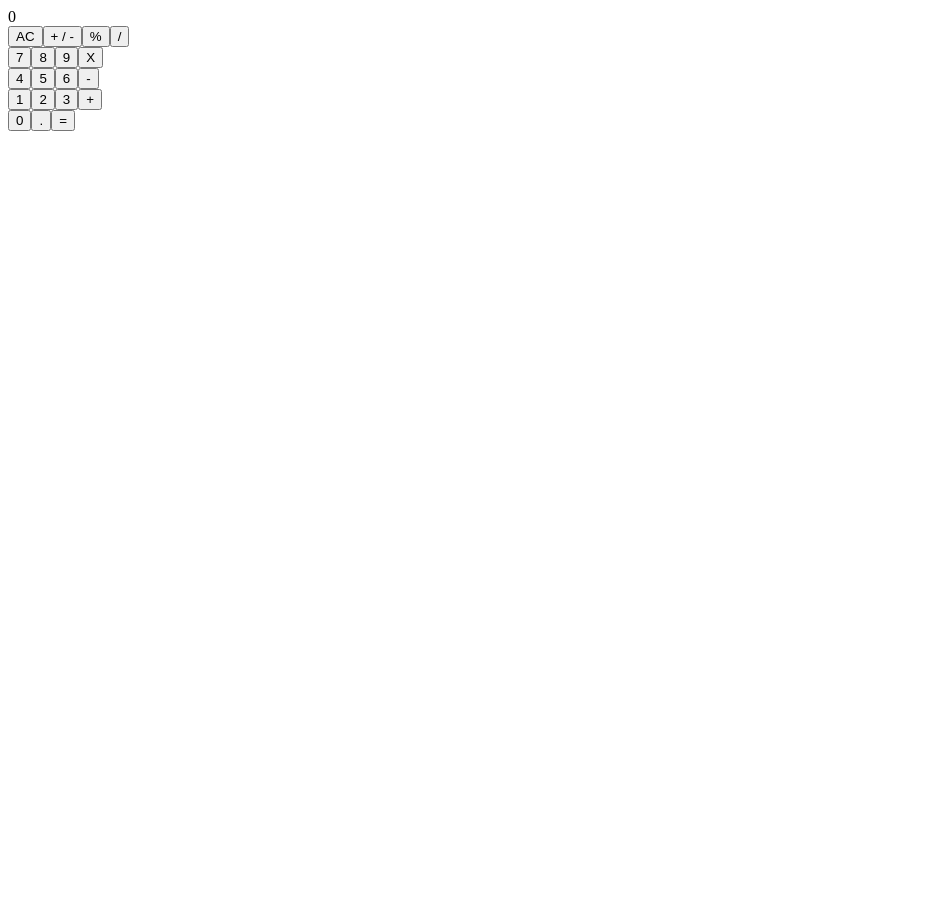
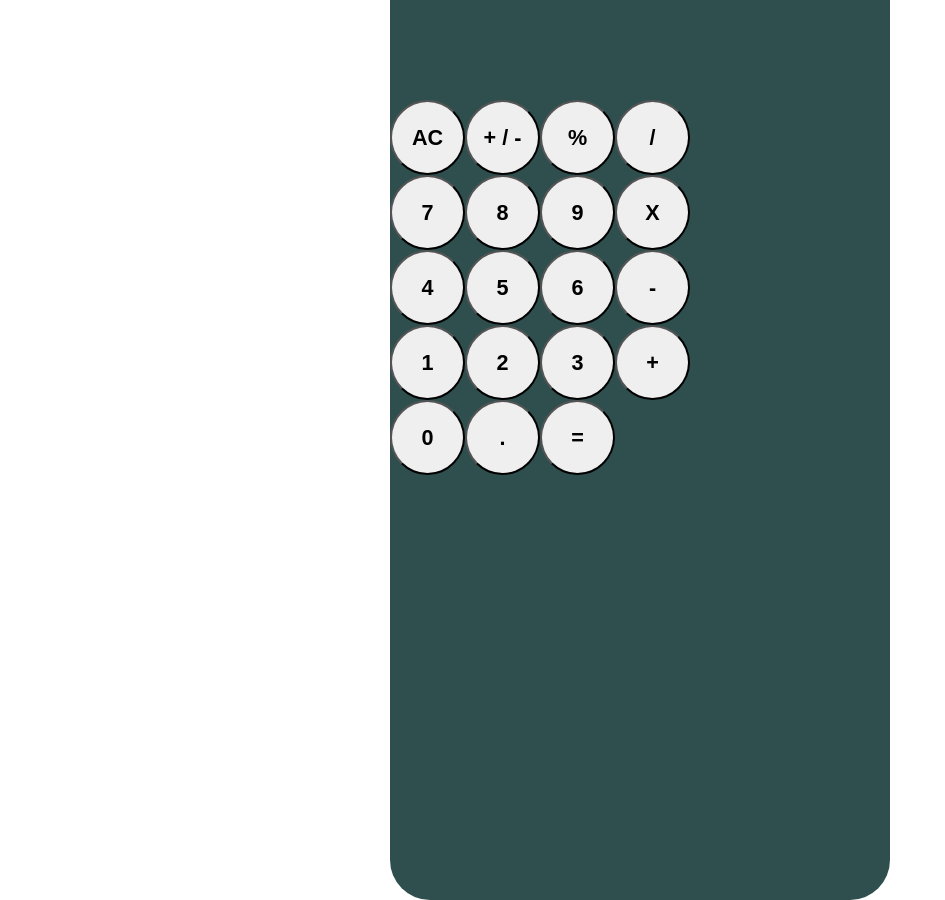
Before and after one commit to s2spii/calculatrice-iphone, a plain HTML site: page index.html in a window 1280 px wide. Shown: the whole page, without its empty margins (0-945 px from the left). Before the commit the page ends 800 px from the top, so only its background shows below. Drawn offline with Linux system fonts and the light colour scheme.

Commit message:
Linked css to html

```diff
--- a/index.html
+++ b/index.html
@@ -5,6 +5,7 @@
     <meta http-equiv="X-UA-Compatible" content="IE=edge">
     <meta name="viewport" content="width=device-width, initial-scale=1.0">
     <title>Calculatrice</title>
+    <link rel="stylesheet" href="style.css">
 </head>
 <body>
     <div class="calc-container">
--- a/style.css
+++ b/style.css
@@ -6,6 +6,8 @@
     top: 50%;
     left: 50%;
     transform: translate(-50%, -50%);
+    border-radius: 40px;
+    border: 5px darkgrey;
 }
 
 .screen{
```
